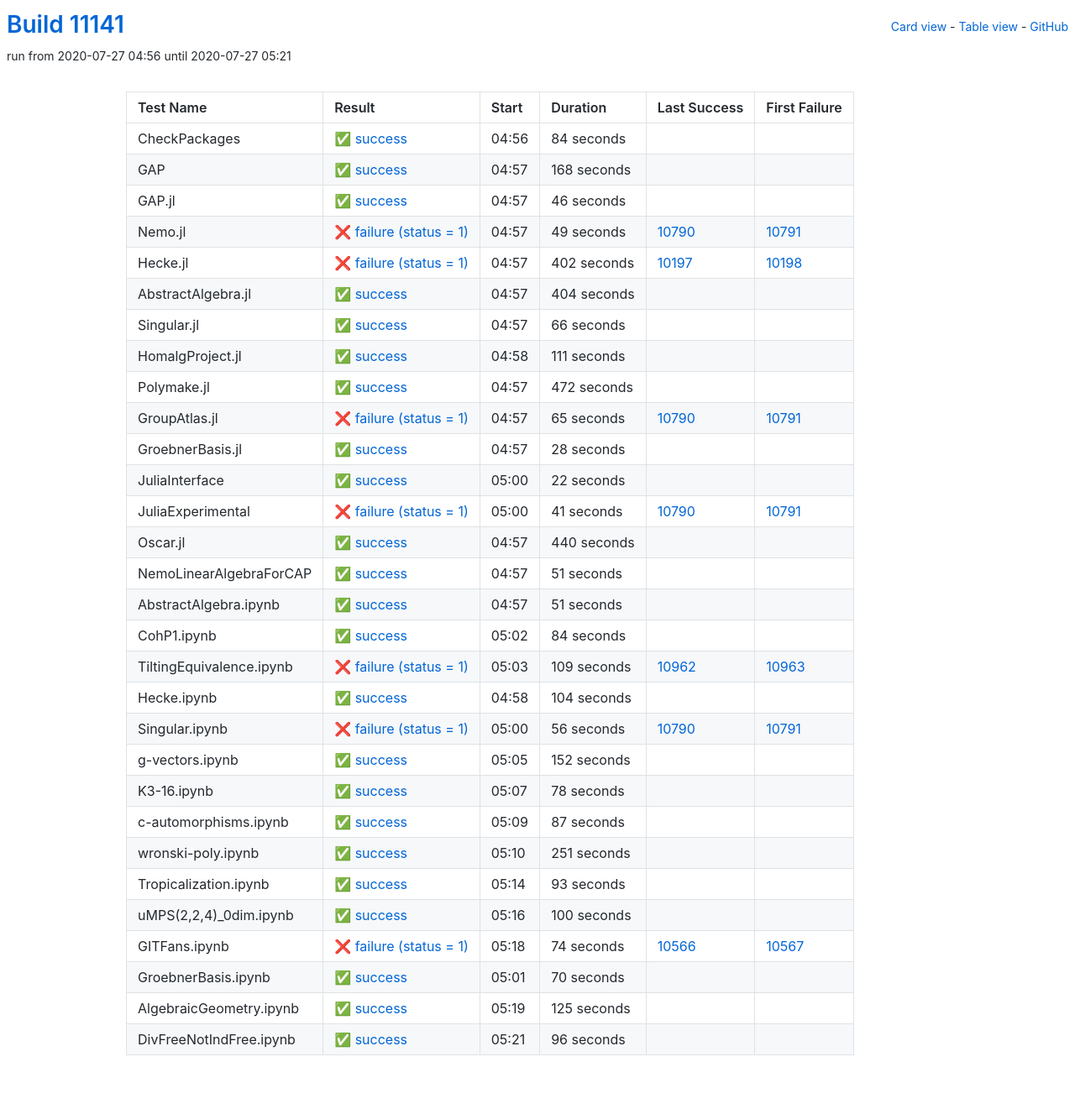
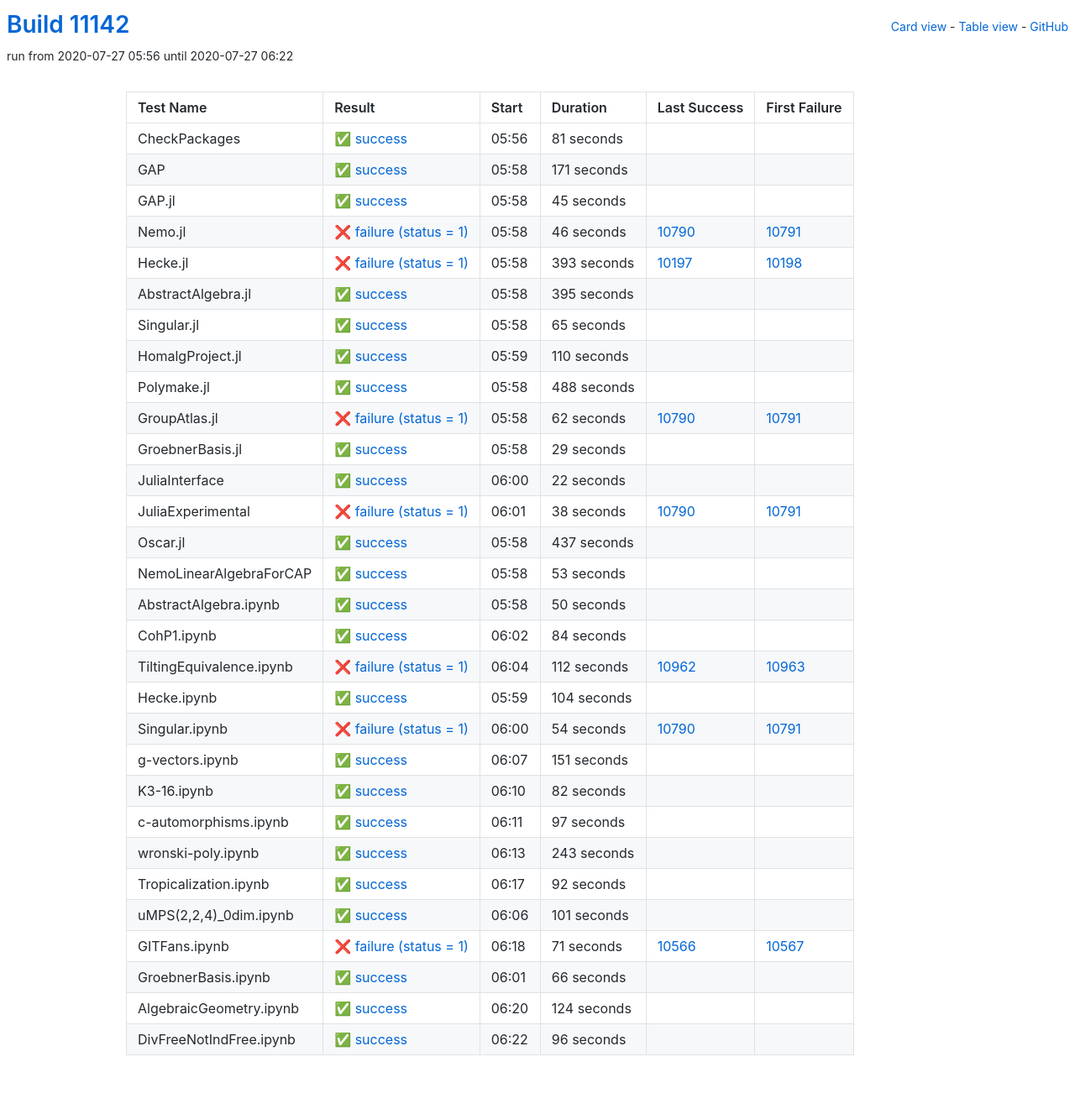
Before and after one commit to oscar-system/oscar-ci-status, a Jekyll site: the page built from table.html, in a window 1280 px wide. Shown: the whole page at 84% size. Built offline with Jekyll 4.4.1, drawn with Linux system fonts in a browser that asks for light colours.

Commit message:
Build #11142

```diff
--- a/_data/ci.yml
+++ b/_data/ci.yml
@@ -1,6 +1,6 @@
 ---
-build: 11141
-build_url: https://oscarci.mathematik.uni-kl.de/job/oscar/11141/
+build: 11142
+build_url: https://oscarci.mathematik.uni-kl.de/job/oscar/11142/
 job: oscar
 organization: oscar-system
 repo: oscar-ci-status
@@ -8,140 +8,140 @@
 tests:
 - name: CheckPackages
   id: checkpackages
-  log: https://oscarci.mathematik.uni-kl.de/job/oscar/11141/artifact/logs/build-11141/CheckPackages.log
-  start: 2020-07-27 04:56
+  log: https://oscarci.mathematik.uni-kl.de/job/oscar/11142/artifact/logs/build-11142/CheckPackages.log
+  start: 2020-07-27 05:56
   success: true
   exitcode: 0
   status: success
-  duration: 84
+  duration: 81
   last_success: false
   last_success_url:
   first_failure: false
   first_failure_url:
 - name: GAP
   id: gap
-  log: https://oscarci.mathematik.uni-kl.de/job/oscar/11141/artifact/logs/build-11141/GAP.log
-  start: 2020-07-27 04:57
+  log: https://oscarci.mathematik.uni-kl.de/job/oscar/11142/artifact/logs/build-11142/GAP.log
+  start: 2020-07-27 05:58
   success: true
   exitcode: 0
   status: success
-  duration: 168
+  duration: 171
   last_success: false
   last_success_url:
   first_failure: false
   first_failure_url:
 - name: GAP.jl
   id: gap-jl
-  log: https://oscarci.mathematik.uni-kl.de/job/oscar/11141/artifact/logs/build-11141/GAP.jl.log
-  start: 2020-07-27 04:57
+  log: https://oscarci.mathematik.uni-kl.de/job/oscar/11142/artifact/logs/build-11142/GAP.jl.log
+  start: 2020-07-27 05:58
   success: true
   exitcode: 0
   status: success
-  duration: 46
+  duration: 45
   last_success: false
   last_success_url:
   first_failure: false
   first_failure_url:
 - name: Nemo.jl
   id: nemo-jl
-  log: https://oscarci.mathematik.uni-kl.de/job/oscar/11141/artifact/logs/build-11141/Nemo.jl.log
-  start: 2020-07-27 04:57
+  log: https://oscarci.mathematik.uni-kl.de/job/oscar/11142/artifact/logs/build-11142/Nemo.jl.log
+  start: 2020-07-27 05:58
   success: false
   exitcode: 1
   status: failure
-  duration: 49
+  duration: 46
   last_success: 10790
   last_success_url: https://oscarci.mathematik.uni-kl.de/job/oscar/10790/
   first_failure: 10791
   first_failure_url: https://oscarci.mathematik.uni-kl.de/job/oscar/10791/
 - name: Hecke.jl
   id: hecke-jl
-  log: https://oscarci.mathematik.uni-kl.de/job/oscar/11141/artifact/logs/build-11141/Hecke.jl.log
-  start: 2020-07-27 04:57
+  log: https://oscarci.mathematik.uni-kl.de/job/oscar/11142/artifact/logs/build-11142/Hecke.jl.log
+  start: 2020-07-27 05:58
   success: false
   exitcode: 1
   status: failure
-  duration: 402
+  duration: 393
   last_success: 10197
   last_success_url: https://oscarci.mathematik.uni-kl.de/job/oscar/10197/
   first_failure: 10198
   first_failure_url: https://oscarci.mathematik.uni-kl.de/job/oscar/10198/
 - name: AbstractAlgebra.jl
   id: abstractalgebra-jl
-  log: https://oscarci.mathematik.uni-kl.de/job/oscar/11141/artifact/logs/build-11141/AbstractAlgebra.jl.log
-  start: 2020-07-27 04:57
+  log: https://oscarci.mathematik.uni-kl.de/job/oscar/11142/artifact/logs/build-11142/AbstractAlgebra.jl.log
+  start: 2020-07-27 05:58
   success: true
   exitcode: 0
   status: success
-  duration: 404
+  duration: 395
   last_success: false
   last_success_url:
   first_failure: false
   first_failure_url:
 - name: Singular.jl
   id: singular-jl
-  log: https://oscarci.mathematik.uni-kl.de/job/oscar/11141/artifact/logs/build-11141/Singular.jl.log
-  start: 2020-07-27 04:57
+  log: https://oscarci.mathematik.uni-kl.de/job/oscar/11142/artifact/logs/build-11142/Singular.jl.log
+  start: 2020-07-27 05:58
   success: true
   exitcode: 0
   status: success
-  duration: 66
+  duration: 65
   last_success: false
   last_success_url:
   first_failure: false
   first_failure_url:
 - name: HomalgProject.jl
   id: homalgproject-jl
-  log: https://oscarci.mathematik.uni-kl.de/job/oscar/11141/artifact/logs/build-11141/HomalgProject.jl.log
-  start: 2020-07-27 04:58
+  log: https://oscarci.mathematik.uni-kl.de/job/oscar/11142/artifact/logs/build-11142/HomalgProject.jl.log
+  start: 2020-07-27 05:59
   success: true
   exitcode: 0
   status: success
-  duration: 111
+  duration: 110
   last_success: false
   last_success_url:
   first_failure: false
   first_failure_url:
 - name: Polymake.jl
   id: polymake-jl
-  log: https://oscarci.mathematik.uni-kl.de/job/oscar/11141/artifact/logs/build-11141/Polymake.jl.log
-  start: 2020-07-27 04:57
+  log: https://oscarci.mathematik.uni-kl.de/job/oscar/11142/artifact/logs/build-11142/Polymake.jl.log
+  start: 2020-07-27 05:58
   success: true
   exitcode: 0
   status: success
-  duration: 472
+  duration: 488
   last_success: false
   last_success_url:
   first_failure: false
   first_failure_url:
 - name: GroupAtlas.jl
   id: groupatlas-jl
-  log: https://oscarci.mathematik.uni-kl.de/job/oscar/11141/artifact/logs/build-11141/GroupAtlas.jl.log
-  start: 2020-07-27 04:57
+  log: https://oscarci.mathematik.uni-kl.de/job/oscar/11142/artifact/logs/build-11142/GroupAtlas.jl.log
+  start: 2020-07-27 05:58
   success: false
   exitcode: 1
   status: failure
-  duration: 65
+  duration: 62
   last_success: 10790
   last_success_url: https://oscarci.mathematik.uni-kl.de/job/oscar/10790/
   first_failure: 10791
   first_failure_url: https://oscarci.mathematik.uni-kl.de/job/oscar/10791/
 - name: GroebnerBasis.jl
   id: groebnerbasis-jl
-  log: https://oscarci.mathematik.uni-kl.de/job/oscar/11141/artifact/logs/build-11141/GroebnerBasis.jl.log
-  start: 2020-07-27 04:57
+  log: https://oscarci.mathematik.uni-kl.de/job/oscar/11142/artifact/logs/build-11142/GroebnerBasis.jl.log
+  start: 2020-07-27 05:58
   success: true
   exitcode: 0
   status: success
-  duration: 28
+  duration: 29
   last_success: false
   last_success_url:
   first_failure: false
   first_failure_url:
 - name: JuliaInterface
   id: juliainterface
-  log: https://oscarci.mathematik.uni-kl.de/job/oscar/11141/artifact/logs/build-11141/JuliaInterface.log
-  start: 2020-07-27 05:00
+  log: https://oscarci.mathematik.uni-kl.de/job/oscar/11142/artifact/logs/build-11142/JuliaInterface.log
+  start: 2020-07-27 06:00
   success: true
   exitcode: 0
   status: success
@@ -152,56 +152,56 @@
   first_failure_url:
 - name: JuliaExperimental
   id: juliaexperimental
-  log: https://oscarci.mathematik.uni-kl.de/job/oscar/11141/artifact/logs/build-11141/JuliaExperimental.log
-  start: 2020-07-27 05:00
+  log: https://oscarci.mathematik.uni-kl.de/job/oscar/11142/artifact/logs/build-11142/JuliaExperimental.log
+  start: 2020-07-27 06:01
   success: false
   exitcode: 1
   status: failure
-  duration: 41
+  duration: 38
   last_success: 10790
   last_success_url: https://oscarci.mathematik.uni-kl.de/job/oscar/10790/
   first_failure: 10791
   first_failure_url: https://oscarci.mathematik.uni-kl.de/job/oscar/10791/
 - name: Oscar.jl
   id: oscar-jl
-  log: https://oscarci.mathematik.uni-kl.de/job/oscar/11141/artifact/logs/build-11141/Oscar.jl.log
-  start: 2020-07-27 04:57
+  log: https://oscarci.mathematik.uni-kl.de/job/oscar/11142/artifact/logs/build-11142/Oscar.jl.log
+  start: 2020-07-27 05:58
   success: true
   exitcode: 0
   status: success
-  duration: 440
+  duration: 437
   last_success: false
   last_success_url:
   first_failure: false
   first_failure_url:
 - name: NemoLinearAlgebraForCAP
   id: nemolinearalgebraforcap
-  log: https://oscarci.mathematik.uni-kl.de/job/oscar/11141/artifact/logs/build-11141/NemoLinearAlgebraForCAP.log
-  start: 2020-07-27 04:57
+  log: https://oscarci.mathematik.uni-kl.de/job/oscar/11142/artifact/logs/build-11142/NemoLinearAlgebraForCAP.log
+  start: 2020-07-27 05:58
   success: true
   exitcode: 0
   status: success
-  duration: 51
+  duration: 53
   last_success: false
   last_success_url:
   first_failure: false
   first_failure_url:
 - name: AbstractAlgebra.ipynb
   id: abstractalgebra-ipynb
-  log: https://oscarci.mathematik.uni-kl.de/job/oscar/11141/artifact/logs/build-11141/AbstractAlgebra.ipynb.log
-  start: 2020-07-27 04:57
+  log: https://oscarci.mathematik.uni-kl.de/job/oscar/11142/artifact/logs/build-11142/AbstractAlgebra.ipynb.log
+  start: 2020-07-27 05:58
   success: true
   exitcode: 0
   status: success
-  duration: 51
+  duration: 50
   last_success: false
   last_success_url:
   first_failure: false
   first_failure_url:
 - name: CohP1.ipynb
   id: cohp1-ipynb
-  log: https://oscarci.mathematik.uni-kl.de/job/oscar/11141/artifact/logs/build-11141/CohP1.ipynb.log
-  start: 2020-07-27 05:02
+  log: https://oscarci.mathematik.uni-kl.de/job/oscar/11142/artifact/logs/build-11142/CohP1.ipynb.log
+  start: 2020-07-27 06:02
   success: true
   exitcode: 0
   status: success
@@ -212,20 +212,20 @@
   first_failure_url:
 - name: TiltingEquivalence.ipynb
   id: tiltingequivalence-ipynb
-  log: https://oscarci.mathematik.uni-kl.de/job/oscar/11141/artifact/logs/build-11141/TiltingEquivalence.ipynb.log
-  start: 2020-07-27 05:03
+  log: https://oscarci.mathematik.uni-kl.de/job/oscar/11142/artifact/logs/build-11142/TiltingEquivalence.ipynb.log
+  start: 2020-07-27 06:04
   success: false
   exitcode: 1
   status: failure
-  duration: 109
+  duration: 112
   last_success: 10962
   last_success_url: https://oscarci.mathematik.uni-kl.de/job/oscar/10962/
   first_failure: 10963
   first_failure_url: https://oscarci.mathematik.uni-kl.de/job/oscar/10963/
 - name: Hecke.ipynb
   id: hecke-ipynb
-  log: https://oscarci.mathematik.uni-kl.de/job/oscar/11141/artifact/logs/build-11141/Hecke.ipynb.log
-  start: 2020-07-27 04:58
+  log: https://oscarci.mathematik.uni-kl.de/job/oscar/11142/artifact/logs/build-11142/Hecke.ipynb.log
+  start: 2020-07-27 05:59
   success: true
   exitcode: 0
   status: success
@@ -236,128 +236,128 @@
   first_failure_url:
 - name: Singular.ipynb
   id: singular-ipynb
-  log: https://oscarci.mathematik.uni-kl.de/job/oscar/11141/artifact/logs/build-11141/Singular.ipynb.log
-  start: 2020-07-27 05:00
+  log: https://oscarci.mathematik.uni-kl.de/job/oscar/11142/artifact/logs/build-11142/Singular.ipynb.log
+  start: 2020-07-27 06:00
   success: false
   exitcode: 1
   status: failure
-  duration: 56
+  duration: 54
   last_success: 10790
   last_success_url: https://oscarci.mathematik.uni-kl.de/job/oscar/10790/
   first_failure: 10791
   first_failure_url: https://oscarci.mathematik.uni-kl.de/job/oscar/10791/
 - name: g-vectors.ipynb
   id: g-vectors-ipynb
-  log: https://oscarci.mathematik.uni-kl.de/job/oscar/11141/artifact/logs/build-11141/g-vectors.ipynb.log
-  start: 2020-07-27 05:05
+  log: https://oscarci.mathematik.uni-kl.de/job/oscar/11142/artifact/logs/build-11142/g-vectors.ipynb.log
+  start: 2020-07-27 06:07
   success: true
   exitcode: 0
   status: success
-  duration: 152
+  duration: 151
   last_success: false
   last_success_url:
   first_failure: false
   first_failure_url:
 - name: K3-16.ipynb
   id: k3-16-ipynb
-  log: https://oscarci.mathematik.uni-kl.de/job/oscar/11141/artifact/logs/build-11141/K3-16.ipynb.log
-  start: 2020-07-27 05:07
+  log: https://oscarci.mathematik.uni-kl.de/job/oscar/11142/artifact/logs/build-11142/K3-16.ipynb.log
+  start: 2020-07-27 06:10
   success: true
   exitcode: 0
   status: success
-  duration: 78
+  duration: 82
   last_success: false
   last_success_url:
   first_failure: false
   first_failure_url:
 - name: c-automorphisms.ipynb
   id: c-automorphisms-ipynb
-  log: https://oscarci.mathematik.uni-kl.de/job/oscar/11141/artifact/logs/build-11141/c-automorphisms.ipynb.log
-  start: 2020-07-27 05:09
+  log: https://oscarci.mathematik.uni-kl.de/job/oscar/11142/artifact/logs/build-11142/c-automorphisms.ipynb.log
+  start: 2020-07-27 06:11
   success: true
   exitcode: 0
   status: success
-  duration: 87
+  duration: 97
   last_success: false
   last_success_url:
   first_failure: false
   first_failure_url:
 - name: wronski-poly.ipynb
   id: wronski-poly-ipynb
-  log: https://oscarci.mathematik.uni-kl.de/job/oscar/11141/artifact/logs/build-11141/wronski-poly.ipynb.log
-  start: 2020-07-27 05:10
+  log: https://oscarci.mathematik.uni-kl.de/job/oscar/11142/artifact/logs/build-11142/wronski-poly.ipynb.log
+  start: 2020-07-27 06:13
   success: true
   exitcode: 0
   status: success
-  duration: 251
+  duration: 243
   last_success: false
   last_success_url:
   first_failure: false
   first_failure_url:
 - name: Tropicalization.ipynb
   id: tropicalization-ipynb
-  log: https://oscarci.mathematik.uni-kl.de/job/oscar/11141/artifact/logs/build-11141/Tropicalization.ipynb.log
-  start: 2020-07-27 05:14
+  log: https://oscarci.mathematik.uni-kl.de/job/oscar/11142/artifact/logs/build-11142/Tropicalization.ipynb.log
+  start: 2020-07-27 06:17
   success: true
   exitcode: 0
   status: success
-  duration: 93
+  duration: 92
   last_success: false
   last_success_url:
   first_failure: false
   first_failure_url:
 - name: uMPS(2,2,4)_0dim.ipynb
   id: umps-2-2-4-0dim-ipynb
-  log: https://oscarci.mathematik.uni-kl.de/job/oscar/11141/artifact/logs/build-11141/uMPS-2-2-4-_0dim.ipynb.log
-  start: 2020-07-27 05:16
+  log: https://oscarci.mathematik.uni-kl.de/job/oscar/11142/artifact/logs/build-11142/uMPS-2-2-4-_0dim.ipynb.log
+  start: 2020-07-27 06:06
   success: true
   exitcode: 0
   status: success
-  duration: 100
+  duration: 101
   last_success: false
   last_success_url:
   first_failure: false
   first_failure_url:
 - name: GITFans.ipynb
   id: gitfans-ipynb
-  log: https://oscarci.mathematik.uni-kl.de/job/oscar/11141/artifact/logs/build-11141/GITFans.ipynb.log
-  start: 2020-07-27 05:18
+  log: https://oscarci.mathematik.uni-kl.de/job/oscar/11142/artifact/logs/build-11142/GITFans.ipynb.log
+  start: 2020-07-27 06:18
   success: false
   exitcode: 1
   status: failure
-  duration: 74
+  duration: 71
   last_success: 10566
   last_success_url: https://oscarci.mathematik.uni-kl.de/job/oscar/10566/
   first_failure: 10567
   first_failure_url: https://oscarci.mathematik.uni-kl.de/job/oscar/10567/
 - name: GroebnerBasis.ipynb
   id: groebnerbasis-ipynb
-  log: https://oscarci.mathematik.uni-kl.de/job/oscar/11141/artifact/logs/build-11141/GroebnerBasis.ipynb.log
-  start: 2020-07-27 05:01
+  log: https://oscarci.mathematik.uni-kl.de/job/oscar/11142/artifact/logs/build-11142/GroebnerBasis.ipynb.log
+  start: 2020-07-27 06:01
   success: true
   exitcode: 0
   status: success
-  duration: 70
+  duration: 66
   last_success: false
   last_success_url:
   first_failure: false
   first_failure_url:
 - name: AlgebraicGeometry.ipynb
   id: algebraicgeometry-ipynb
-  log: https://oscarci.mathematik.uni-kl.de/job/oscar/11141/artifact/logs/build-11141/AlgebraicGeometry.ipynb.log
-  start: 2020-07-27 05:19
+  log: https://oscarci.mathematik.uni-kl.de/job/oscar/11142/artifact/logs/build-11142/AlgebraicGeometry.ipynb.log
+  start: 2020-07-27 06:20
   success: true
   exitcode: 0
   status: success
-  duration: 125
+  duration: 124
   last_success: false
   last_success_url:
   first_failure: false
   first_failure_url:
 - name: DivFreeNotIndFree.ipynb
   id: divfreenotindfree-ipynb
-  log: https://oscarci.mathematik.uni-kl.de/job/oscar/11141/artifact/logs/build-11141/DivFreeNotIndFree.ipynb.log
-  start: 2020-07-27 05:21
+  log: https://oscarci.mathematik.uni-kl.de/job/oscar/11142/artifact/logs/build-11142/DivFreeNotIndFree.ipynb.log
+  start: 2020-07-27 06:22
   success: true
   exitcode: 0
   status: success
```
Also changed, not shown: README.md.
